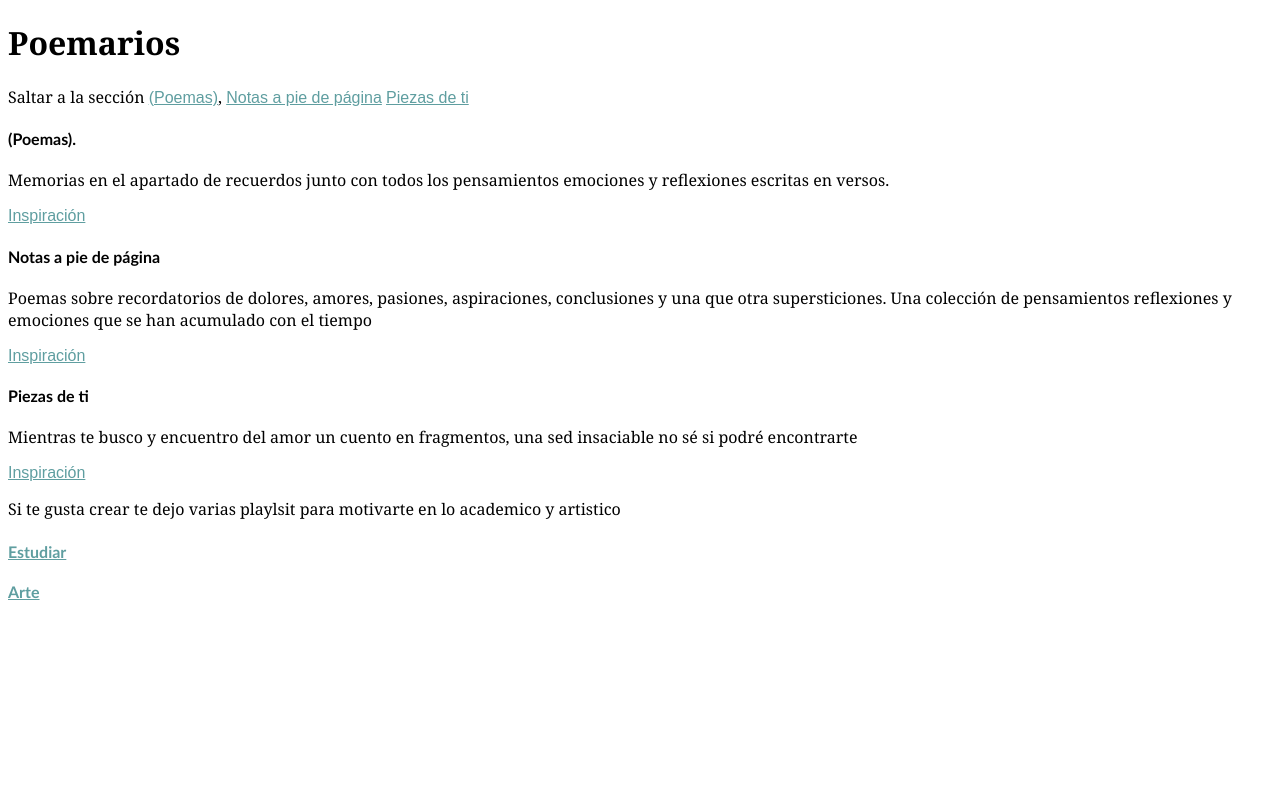
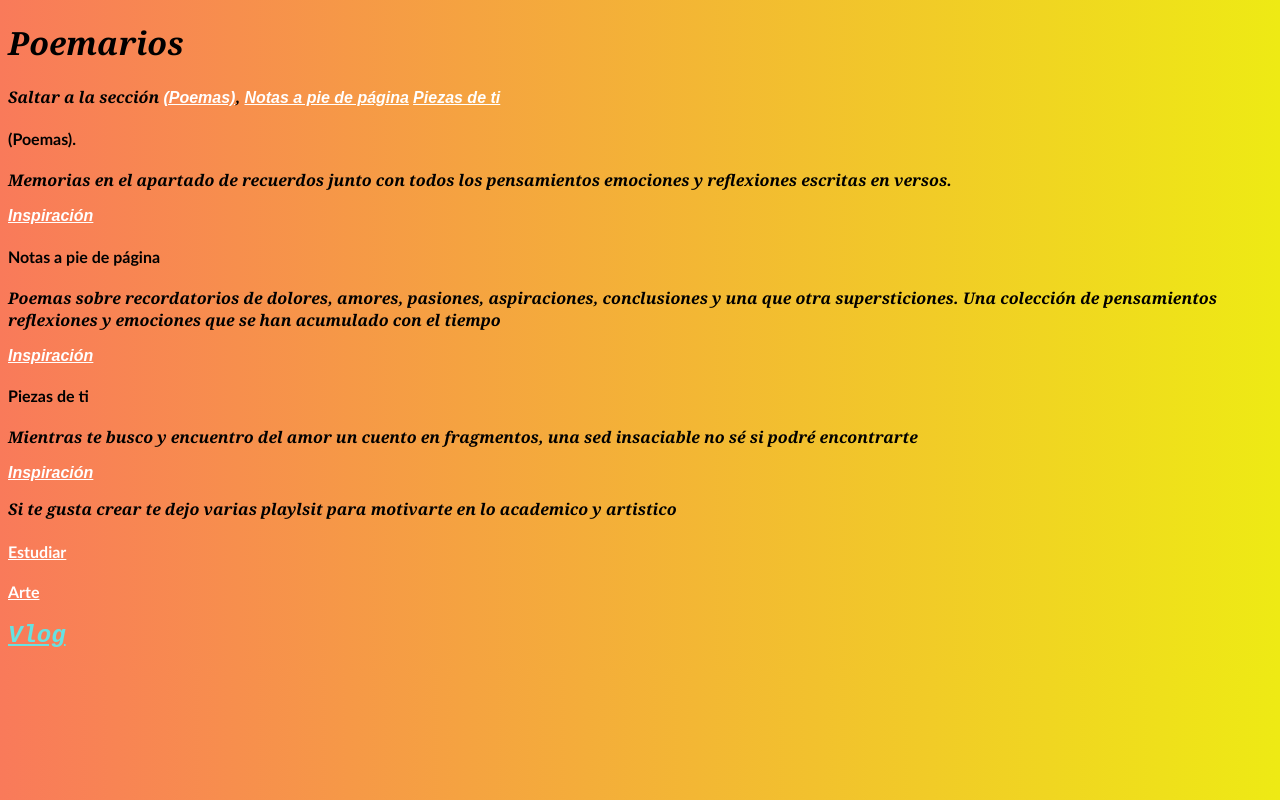
Before and after one commit to yguy8/paginasWeb, a plain HTML site: page index.html in a window 1280 px wide. Drawn offline with Linux system fonts and the light colour scheme.

Commit message:
color y estilo poco a poco

```diff
--- a/estilo.css
+++ b/estilo.css
@@ -1,3 +1,11 @@
+body {
+    background: linear-gradient(to right, #f97a5a, #eeea14);
+    /* Degradado de naranja a rosa */
+    font-size: medium;
+    font-style: italic;
+    font-weight: 800;
+}
+
 h1 {
     font-family: Georgia, 'Times New Roman', Times, serif;
 }
@@ -9,10 +17,14 @@ h4 {
 
 p {
     font-family: Georgia, 'Times New Roman', Times, serif;
-    font-style: initial;
 }
 
 a {
     font-family: sans-serif;
-    color: cadetblue;
+    color: rgb(255, 255, 255);
 }
+
+.jitomate {
+    font-family: 'Courier New', Courier, monospace;
+    color: rgb(102, 226, 226);
+}
--- a/index.html
+++ b/index.html
@@ -26,21 +26,21 @@
             <p>Memorias en el apartado de recuerdos junto con todos los pensamientos emociones y reflexiones escritas en
                 versos.
             </p>
-            <a href="https://music.youtube.com/watch?v=7hBf9Fxsg6M&si=RR2JtpOUjBLpH5rN">Inspiración</a>
+            <a href="https://music.youtube.com/watch?v=7hBf9Fxsg6M&si=RR2JtpOUjBLpH5rN" target="_blank">Inspiración</a>
         </section>
         <section>
             <h4>Notas a pie de página</h4>
             <p>Poemas sobre recordatorios de dolores, amores, pasiones, aspiraciones, conclusiones y una que otra
                 supersticiones. Una colección de pensamientos reflexiones y emociones que se han acumulado con el tiempo
             </p>
-            <a href="https://music.youtube.com/watch?v=PmrcqeazWYE&si=YjzP8XKLuyoXuAxJ">Inspiración</a>
+            <a href="https://music.youtube.com/watch?v=PmrcqeazWYE&si=YjzP8XKLuyoXuAxJ" target="_blank">Inspiración</a>
         </section>
         <section>
             <h4>Piezas de ti </h4>
             <p>Mientras te busco y encuentro del amor un cuento en fragmentos, una sed insaciable no sé si podré
                 encontrarte
             </p>
-            <a href="https://music.youtube.com/watch?v=UJJX9hVghaQ&si=9oIMRAvtEDMVnAIp">Inspiración</a>
+            <a href="https://music.youtube.com/watch?v=UJJX9hVghaQ&si=9oIMRAvtEDMVnAIp" target="_blank">Inspiración</a>
         </section>
     </main>
     <footer>
@@ -52,6 +52,10 @@
         <a href="https://music.youtube.com/playlist?list=PL8I67nx4r0EM4LVJuJNcCUYJx6e8tdcAi" target="_blank">
             <h4>Arte</h4>
         </a>
+
+        <div> <a href="https://youtu.be/X_ZcLs0TRvc?si=JKjYyeZhfdlBDJjm" class="jitomate">
+                <h2>Vlog</h2>
+            </a></div>
     </footer>
 </body>
 
```
